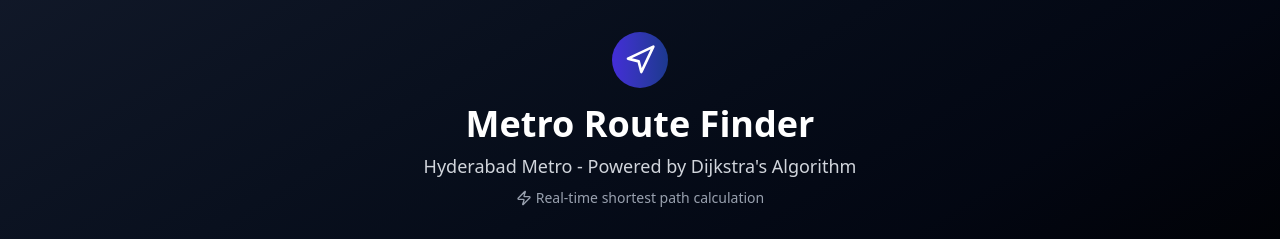
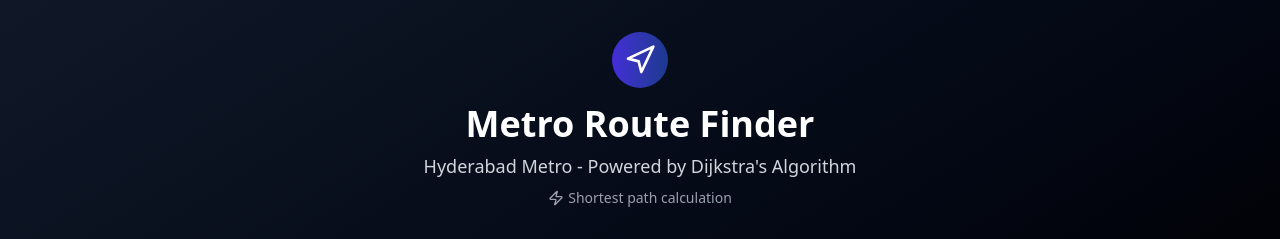
Before and after one commit to geethsowri/MetroApp, a React (Vite) app: page / in a window 1280 px wide. Shown: the top 239 px of the page. Built offline with nearby package versions, Linux system fonts and the light colour scheme.

Commit message:
Updated typos

```diff
--- a/src/App.jsx
+++ b/src/App.jsx
@@ -390,7 +390,7 @@
           </p>
           <div className="flex items-center justify-center mt-2 text-sm text-gray-400">
             <Zap className="w-4 h-4 mr-1" />
-            Real-time shortest path calculation
+            Shortest path calculation
           </div>
         </div>
         <div className="max-w-4xl mx-auto">
```
